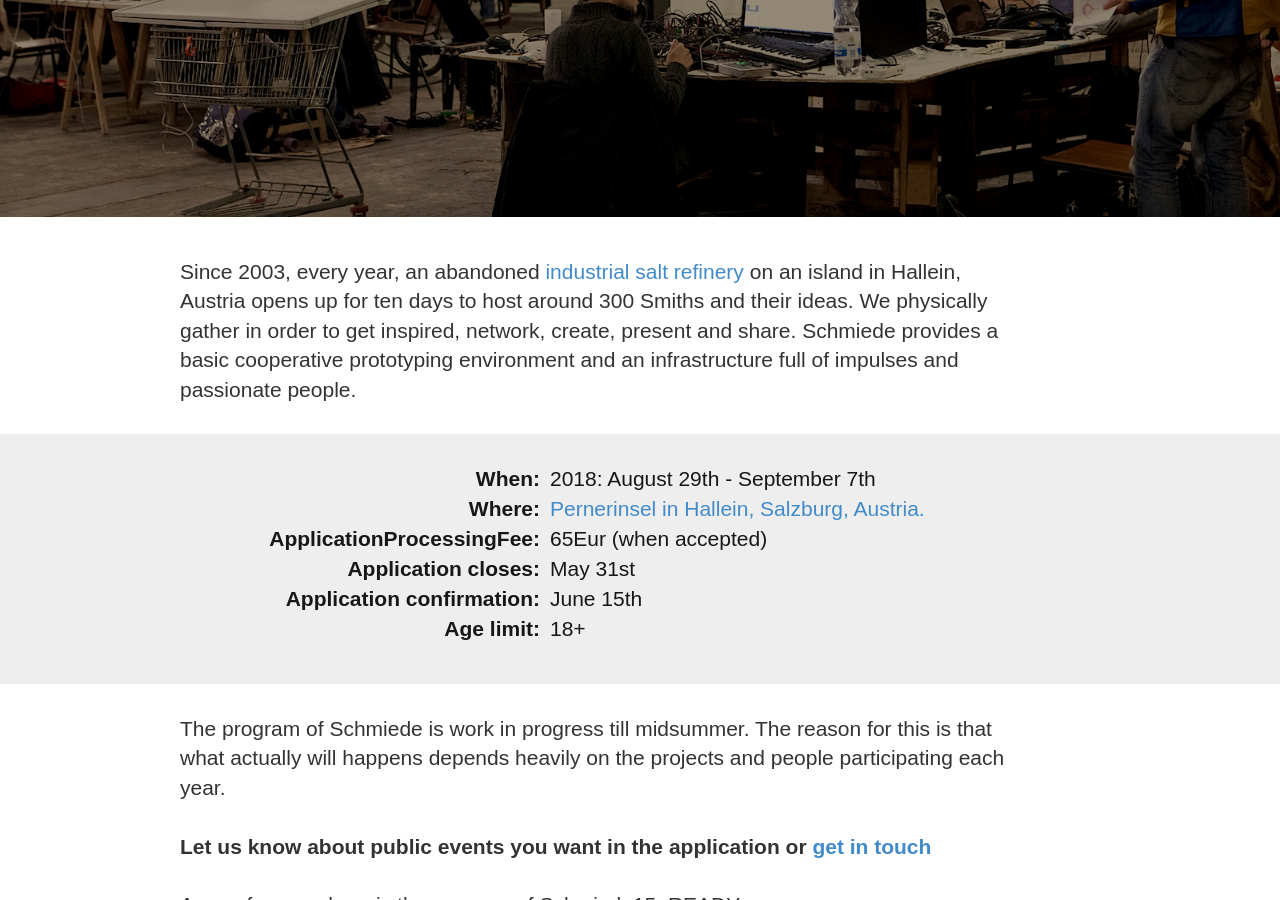
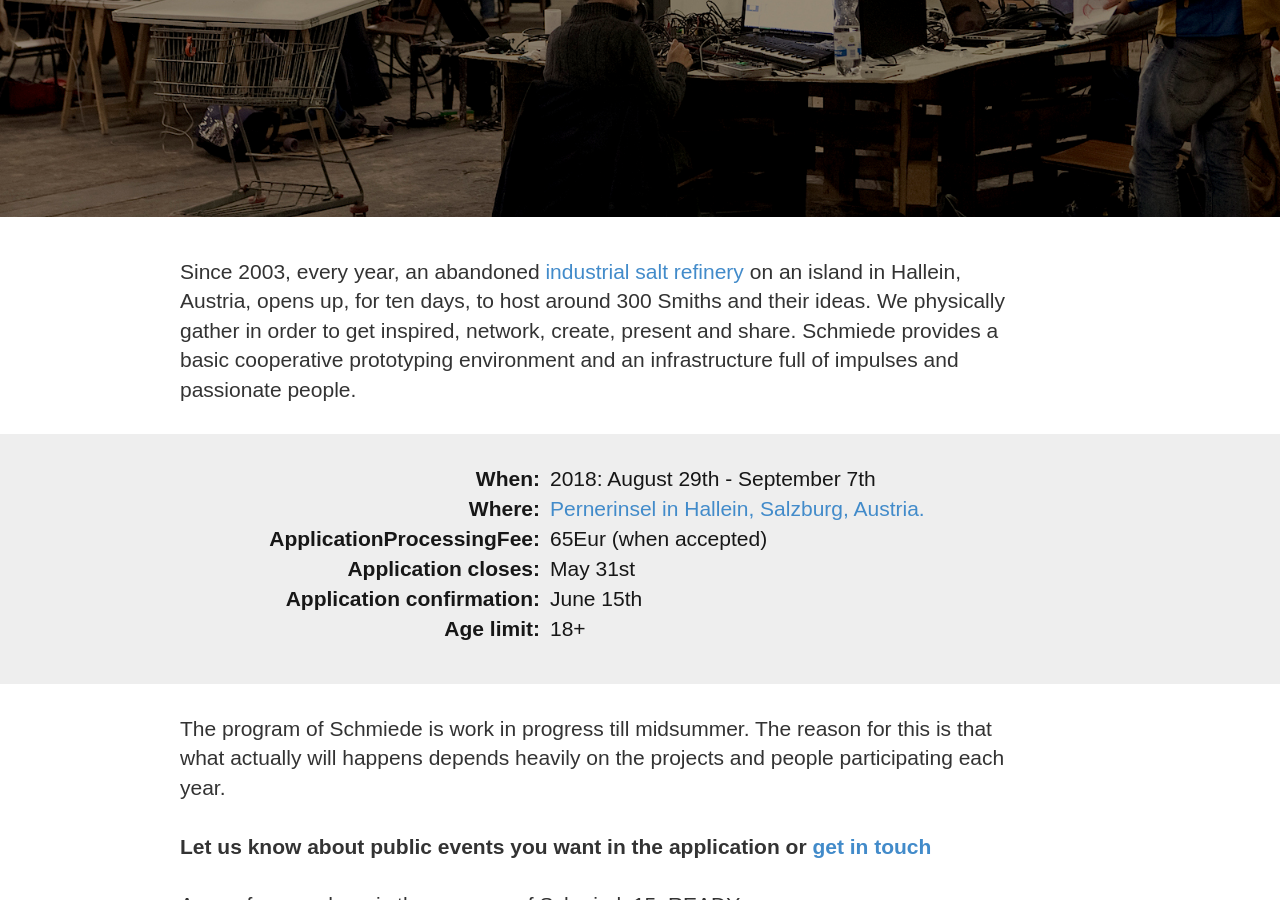
Before and after one commit to philippWassibauer/schmiede_web, a Jekyll site: the page built from apply/index.html, in a window 1280 px wide and 900 px high, scrolled down 393 px. Built offline with Jekyll 4.4.1, drawn with Linux system fonts in a browser that asks for light colours.

```diff
--- a/apply/index.html
+++ b/apply/index.html
@@ -11,7 +11,7 @@ title: Schmiede Application
     <div class="col-md-9 col-md-offset-1">
       <p class="lead">
         Since 2003, every year, an abandoned <a href="/location/">industrial salt refinery</a> on an island in Hallein,
-        Austria opens up for ten days to host around 300 Smiths and their ideas.
+        Austria, opens up, for ten days, to host around 300 Smiths and their ideas.
         We physically gather in order to get inspired, network, create,
         present and share. Schmiede provides a basic cooperative prototyping
         environment and an infrastructure full of impulses and passionate people.
```
